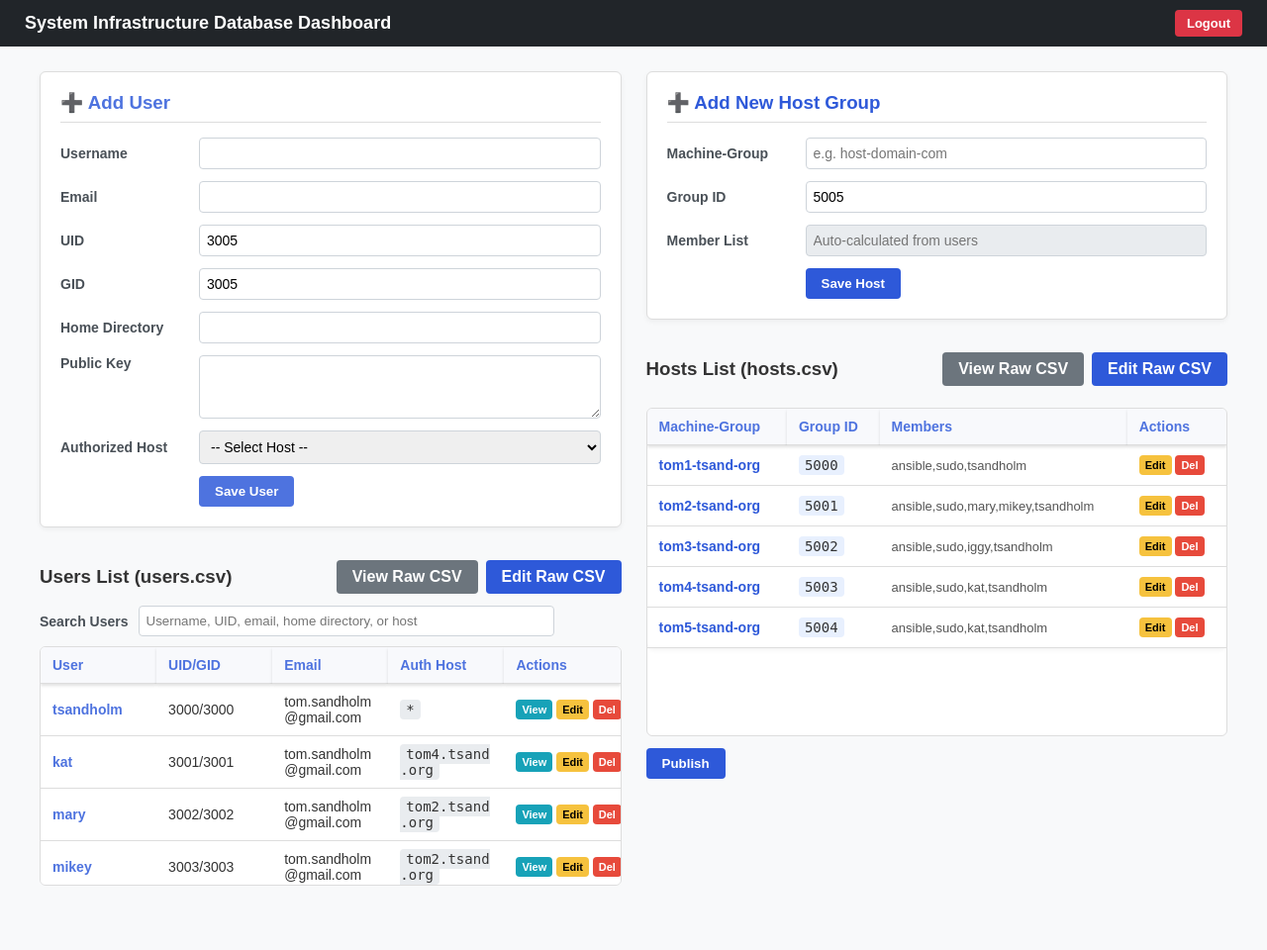
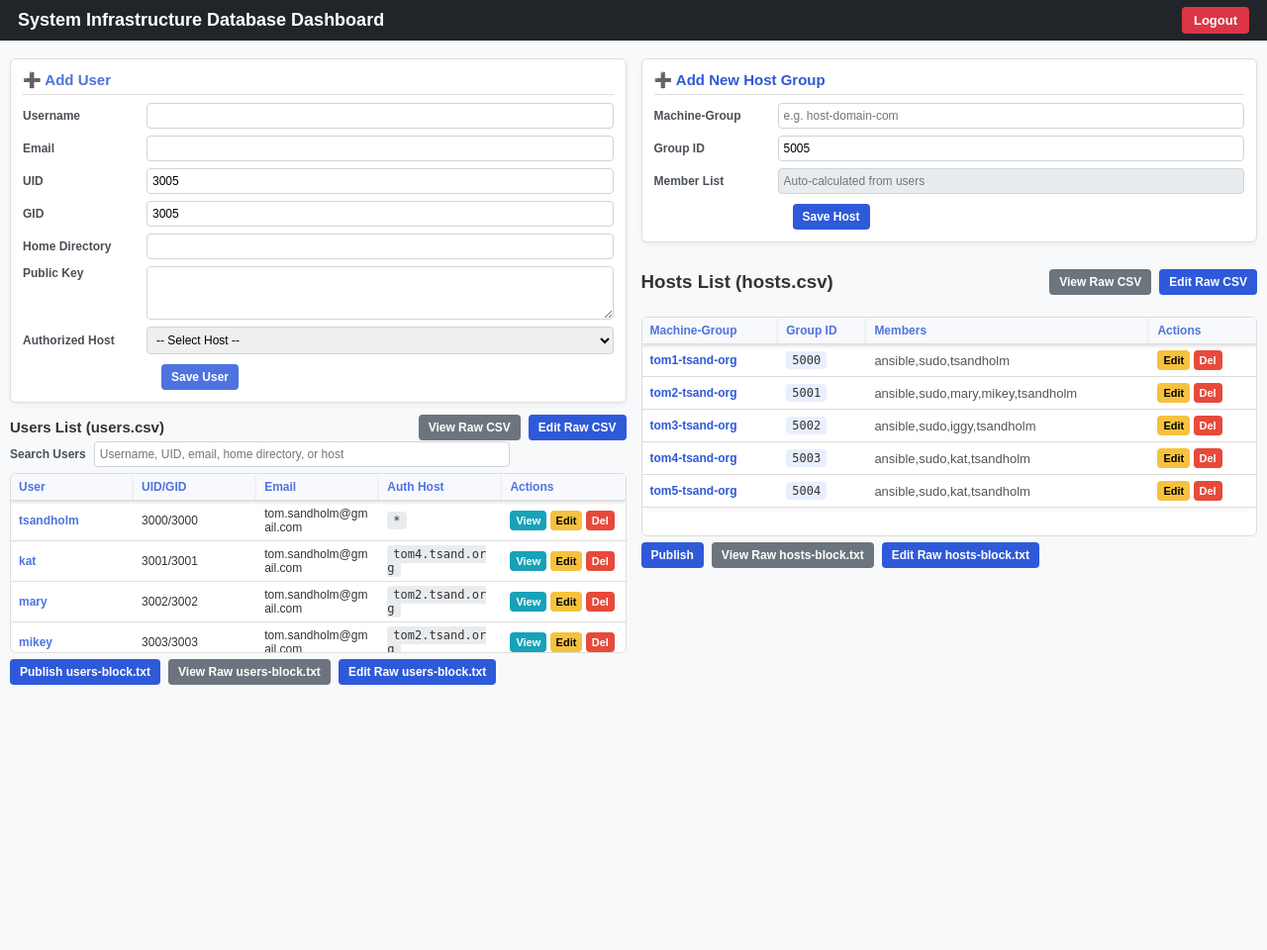
Before and after one commit to tomsandholm/csv-user-manager, a PHP site: page /index.php in a window 1280 px wide. Shown: the whole page at 99% size. After the commit the page ends 692 px from the top, so only its background shows below. Run offline with PHP 8.4, Linux system fonts and the light colour scheme; the visitor is signed in with stand-in values (Sample User, id 1).

Commit message:
Add raw users block controls and compact dashboard
Co-authored-by: Copilot <223556219+Copilot@users.noreply.github.com>

```diff
--- a/index.php
+++ b/index.php
@@ -27,11 +27,16 @@ $csv_hosts = 'hosts.csv';
 if (!file_exists($csv_users)) { touch($csv_users); }
 if (!file_exists($csv_hosts)) { touch($csv_hosts); }
 
-// Allow authenticated users to inspect or edit raw CSV files without dashboard markup.
-if (isset($_GET['raw']) && in_array($_GET['raw'], ['users', 'hosts'], true)) {
-    $raw_file = $_GET['raw'] === 'users' ? $csv_users : $csv_hosts;
-    $raw_filename = $_GET['raw'] . '.csv';
-    $raw_contents = file_get_contents($raw_file);
+// Allow authenticated users to inspect or edit raw CSV and generated block files.
+if (isset($_GET['raw']) && in_array($_GET['raw'], ['users', 'hosts', 'hosts-block', 'users-block'], true)) {
+    $raw_files = [
+        'users' => [$csv_users, 'users.csv'],
+        'hosts' => [$csv_hosts, 'hosts.csv'],
+        'hosts-block' => ['hosts-block.txt', 'hosts-block.txt'],
+        'users-block' => ['users-block.txt', 'users-block.txt'],
+    ];
+    [$raw_file, $raw_filename] = $raw_files[$_GET['raw']];
+    $raw_contents = file_exists($raw_file) ? file_get_contents($raw_file) : '';
     if ($raw_contents === false) {
         http_response_code(500);
         echo 'Unable to read ' . $raw_filename . '.';
@@ -252,6 +257,30 @@ function publish_hosts_block($csv_hosts, $output_file = 'hosts-block.txt') {
     return true;
 }
 
+// Write a /etc/passwd-format block from users.csv.
+function publish_users_block($csv_users, $output_file = 'users-block.txt') {
+    $users = read_csv($csv_users, 7);
+    $lines = [];
+    foreach ($users as $user) {
+        if (strtolower(trim($user[0] ?? '')) === 'username' || trim($user[0] ?? '') === '') {
+            continue;
+        }
+        $username = trim($user[0]);
+        $uid = trim($user[1] ?? '');
+        $gid = trim($user[2] ?? '');
+        $email = trim($user[3] ?? '');
+        $home_directory = trim($user[4] ?? '');
+        $lines[] = $username . ':x:' . $uid . ':' . $gid . ':' . $email . ':' . $home_directory . ':/bin/bash';
+    }
+    $content = $lines ? implode("\n", $lines) . "\n" : '';
+    if (($handle = fopen($output_file, 'w')) === FALSE) {
+        return false;
+    }
+    fwrite($handle, $content);
+    fclose($handle);
+    return true;
+}
+
 $message = '';
 $target_db = $_POST['target_db'] ?? ($_GET['target_db'] ?? 'users');
 $action = $_POST['action'] ?? '';
@@ -290,6 +319,13 @@ if ($_SERVER['REQUEST_METHOD'] === 'POST' && !isset($_POST['login_submit'])) {
                 $message = "<div class='alert' style='color:#155724; background:#d4edda;'>User saved and hosts synced.</div>";
             }
             $row_index = -1;
+        }
+        elseif ($action === 'publish') {
+            if (publish_users_block($csv_users)) {
+                $message = "<div class='alert' style='color:#155724; background:#d4edda;'>Published /etc/passwd block to users-block.txt.</div>";
+            } else {
+                $message = "<div class='alert' style='color:#721c24; background:#f8d7da;'>Could not write users-block.txt. Check file permissions.</div>";
+            }
         }
     }
     elseif ($target_db === 'hosts') {
--- a/view.php
+++ b/view.php
@@ -3,25 +3,25 @@
 <head>
     <title>CSV Core Dashboard</title>
     <style>
-        body { font-family: sans-serif; margin: 0; background: #f8f9fa; color: #333; padding-bottom: 40px; }
-        .nav { display: flex; justify-content: space-between; align-items: center; background: #212529; color: #fff; padding: 10px 25px; }
-        .container { max-width: 1200px; margin: 25px auto; padding: 0 15px; }
+        body { font-family: sans-serif; margin: 0; background: #f8f9fa; color: #333; overflow: hidden; }
+        .nav { display: flex; justify-content: space-between; align-items: center; background: #212529; color: #fff; padding: 7px 18px; }
+        .container { max-width: 1400px; height: calc(100vh - 52px); box-sizing: border-box; margin: 10px auto 0; padding: 0 10px; overflow: hidden; }
         .box { background: #fff; padding: 30px; border-radius: 8px; box-shadow: 0 4px 12px rgba(0,0,0,0.1); width: 280px; margin: 100px auto; }
-        .panels-split { display: grid; grid-template-columns: 1fr 1fr; gap: 25px; margin-top: 20px; }
+        .panels-split { display: grid; grid-template-columns: 1fr 1fr; gap: 15px; margin-top: 8px; }
         .users-list-wide { width: 100%; box-sizing: border-box; }
-        .form-card { background: #fff; padding: 20px; border-radius: 6px; box-shadow: 0 2px 5px rgba(0,0,0,0.05); border: 1px solid #ddd; margin-bottom: 20px; }
-        .form-row { display: flex; margin-bottom: 12px; align-items: center; }
-        .form-row label { width: 140px; font-weight: bold; color: #495057; font-size: 14px; }
-        .form-row input, .form-row textarea, .form-row select { flex: 1; padding: 7px; border: 1px solid #ced4da; border-radius: 4px; font-size: 14px; box-sizing: border-box; }
-        .btn-sub { background: #4e73df; color: #fff; border: none; padding: 8px 16px; border-radius: 4px; font-weight: bold; cursor: pointer; }
-        .list-scroll { height: 240px; overflow: auto; border: 1px solid #ddd; border-radius: 6px; margin-top: 10px; background: #fff; }
+        .form-card { background: #fff; padding: 12px; border-radius: 6px; box-shadow: 0 2px 5px rgba(0,0,0,0.05); border: 1px solid #ddd; margin-bottom: 10px; }
+        .form-row { display: flex; margin-bottom: 7px; align-items: center; }
+        .form-row label { width: 125px; font-weight: bold; color: #495057; font-size: 12px; }
+        .form-row input, .form-row textarea, .form-row select { flex: 1; padding: 5px; border: 1px solid #ced4da; border-radius: 4px; font-size: 12px; box-sizing: border-box; }
+        .btn-sub { background: #4e73df; color: #fff; border: none; padding: 6px 10px; border-radius: 4px; font-weight: bold; cursor: pointer; font-size: 12px; }
+        .list-scroll { height: 180px; overflow: auto; border: 1px solid #ddd; border-radius: 6px; margin-top: 6px; background: #fff; }
         .users-list-scroll { overflow-x: hidden; overflow-y: auto; }
-        .hosts-list-scroll { height: 330px; overflow: auto; }
-        .search-row { display: flex; align-items: center; gap: 10px; margin: 0 0 10px; }
-        .search-row label { font-weight: bold; color: #495057; font-size: 14px; }
-        .search-row input { flex: 1; max-width: 420px; padding: 7px; border: 1px solid #ced4da; border-radius: 4px; box-sizing: border-box; }
+        .hosts-list-scroll { height: 220px; overflow: auto; }
+        .search-row { display: flex; align-items: center; gap: 8px; margin: 0 0 6px; }
+        .search-row label { font-weight: bold; color: #495057; font-size: 12px; }
+        .search-row input { flex: 1; max-width: 420px; padding: 5px; border: 1px solid #ced4da; border-radius: 4px; box-sizing: border-box; font-size: 12px; }
         table { width: 100%; border-collapse: separate; border-spacing: 0; background: #fff; border-radius: 6px; box-shadow: 0 2px 5px rgba(0,0,0,0.05); border: 0; margin-top: 0; }
-        th, td { padding: 10px 12px; text-align: left; border-bottom: 1px solid #ddd; font-size: 14px; overflow-wrap: anywhere; }
+        th, td { padding: 6px 8px; text-align: left; border-bottom: 1px solid #ddd; font-size: 12px; overflow-wrap: anywhere; }
         .users-list-scroll table { table-layout: fixed; }
         .users-list-scroll th:first-child, .users-list-scroll td:first-child { white-space: nowrap; overflow-wrap: normal; }
         .users-list-scroll th:last-child, .users-list-scroll td:last-child { white-space: nowrap; overflow-wrap: normal; }
@@ -29,6 +29,9 @@
         thead th { background: #f8f9fc; color: #4e73df; font-weight: bold; box-shadow: 0 2px 3px rgba(0,0,0,0.12); }
         tr:hover { background: #f8f9fc; }
         .alert { padding:10px; border-radius:4px; margin-bottom:15px; font-weight:bold; }
+        .form-card h3 { margin: 0 0 8px 0 !important; padding-bottom: 5px !important; font-size: 15px; }
+        .users-list-wide h3, .panels-split > div > h3 { margin: 6px 0 !important; font-size: 15px; }
+        .users-list-wide > div:last-child, .panels-split > div > .list-scroll + div { margin-top: 6px !important; }
     </style>
 </head>
 <body>
@@ -130,6 +133,15 @@
                     </tbody>
                 </table>
                 </div>
+                <div style="display:flex; gap:8px; margin-top:12px; flex-wrap:wrap;">
+                    <form method="POST">
+                        <input type="hidden" name="target_db" value="users">
+                        <input type="hidden" name="action" value="publish">
+                        <button type="submit" class="btn-sub" style="background:#2e59d9;">Publish users-block.txt</button>
+                    </form>
+                    <a href="index.php?raw=users-block" target="_blank" rel="noopener" class="btn-sub" style="background:#6c757d; text-decoration:none;">View Raw users-block.txt</a>
+                    <a href="index.php?raw=users-block&amp;edit=1" target="_blank" rel="noopener" class="btn-sub" style="background:#2e59d9; text-decoration:none;">Edit Raw users-block.txt</a>
+                </div>
                 </div>
             </div>
 
@@ -181,11 +193,15 @@
                     </tbody>
                 </table>
                 </div>
-                <form method="POST" style="margin-top:12px;">
-                    <input type="hidden" name="target_db" value="hosts">
-                    <input type="hidden" name="action" value="publish">
-                    <button type="submit" class="btn-sub" style="background:#2e59d9;">Publish</button>
-                </form>
+                <div style="display:flex; gap:8px; margin-top:12px; flex-wrap:wrap;">
+                    <form method="POST">
+                        <input type="hidden" name="target_db" value="hosts">
+                        <input type="hidden" name="action" value="publish">
+                        <button type="submit" class="btn-sub" style="background:#2e59d9;">Publish</button>
+                    </form>
+                    <a href="index.php?raw=hosts-block" target="_blank" rel="noopener" class="btn-sub" style="background:#6c757d; text-decoration:none;">View Raw hosts-block.txt</a>
+                    <a href="index.php?raw=hosts-block&amp;edit=1" target="_blank" rel="noopener" class="btn-sub" style="background:#2e59d9; text-decoration:none;">Edit Raw hosts-block.txt</a>
+                </div>
             </div>
         </div>
 
```
Also changed, not shown: README.md.
